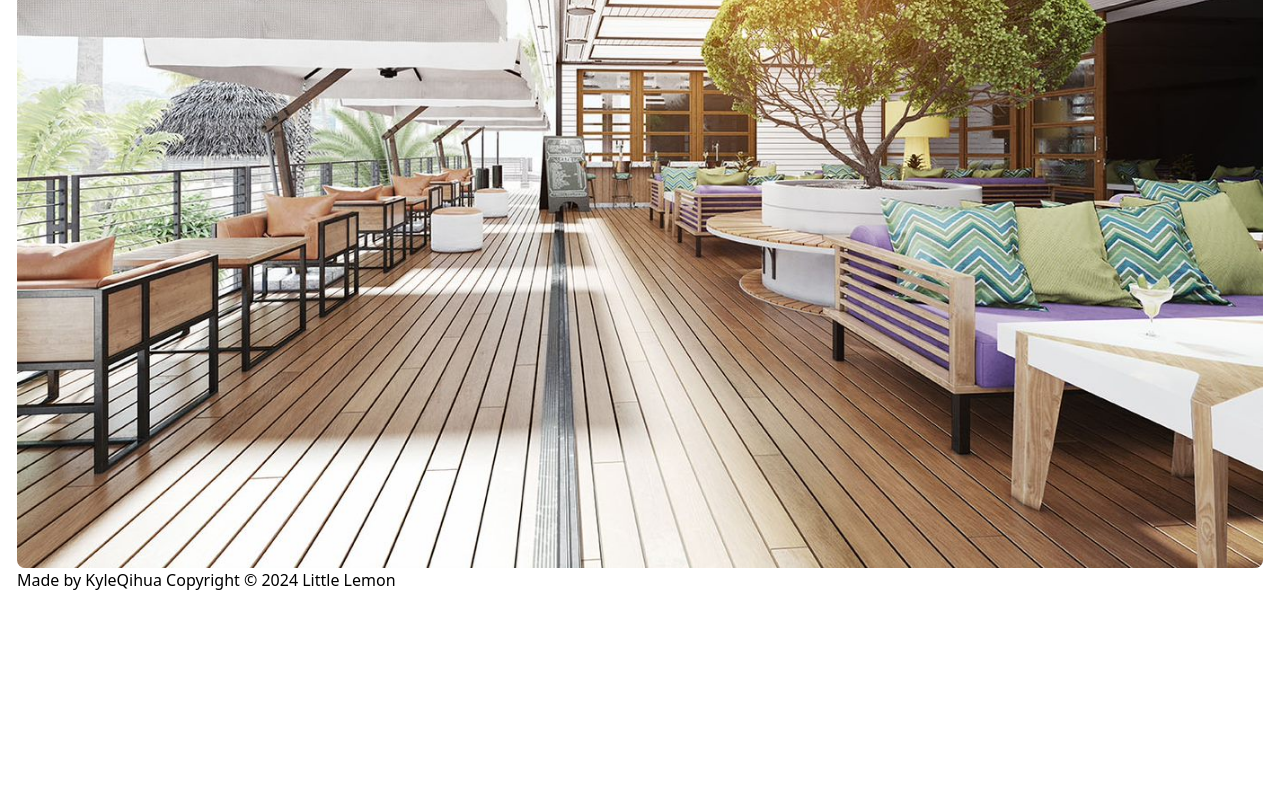
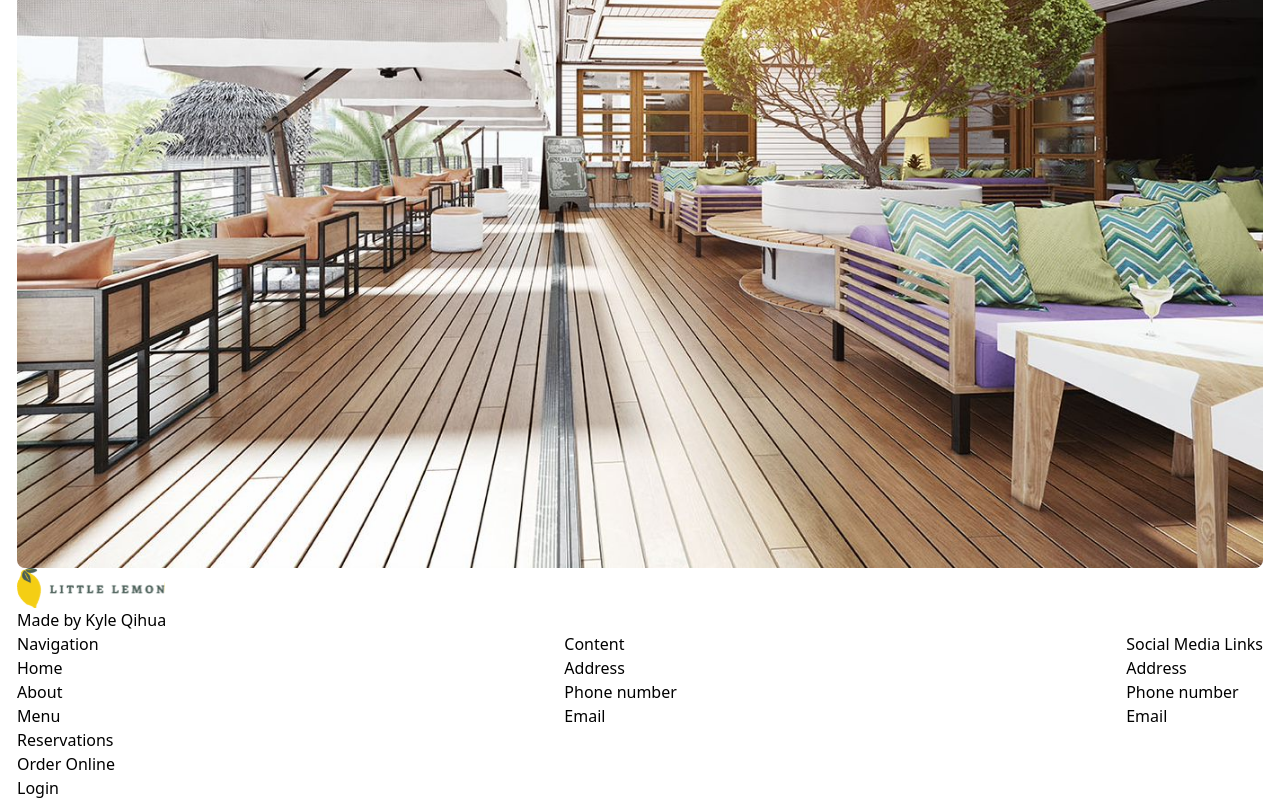
Before and after one commit to kyleqihua/meta-front-end-capstone-project, a React (Create React App) app: page / in a window 1280 px wide. Shown: the part 1458-2258 px from the top of the page. Before the commit the page ends 2050 px from the top, so only its background shows below. Built offline with nearby package versions, Linux system fonts and the light colour scheme.

Commit message:
add footer section

```diff
--- a/src/components/Footer.js
+++ b/src/components/Footer.js
@@ -1,4 +1,31 @@
+import Logo from '../assets/images/logo.svg';
+import Nav from './Nav';
 const Footer = () => {
-	return <footer>Made by KyleQihua Copyright © 2024 Little Lemon</footer>;
+	return (
+		<footer>
+			<div>
+				<img src={Logo} />
+				<h6>Made by Kyle Qihua</h6>
+			</div>
+			<div className="flex justify-between">
+				<div>
+					<h6>Navigation</h6>
+					<Nav variant="footer" />
+				</div>
+				<div>
+					<h6>Content</h6>
+					<p>Address</p>
+					<p>Phone number</p>
+					<p>Email</p>
+				</div>
+				<div>
+					<h6>Social Media Links</h6>
+					<p>Address</p>
+					<p>Phone number</p>
+					<p>Email</p>
+				</div>
+			</div>
+		</footer>
+	);
 };
 export default Footer;
--- a/src/components/Header.js
+++ b/src/components/Header.js
@@ -9,7 +9,7 @@ const Header = () => {
 			<img src={Hamburger} alt="hamburger menu icon" />
 			<img src={Logo} alt="logo" className="border" />
 			<img src={Basket} alt="basket icon" />
-			<Nav />
+			<Nav variant="header" />
 		</header>
 	);
 };
--- a/src/components/Nav.js
+++ b/src/components/Nav.js
@@ -1,8 +1,8 @@
 import { Link } from 'react-router-dom';
-const Nav = () => {
+const Nav = (props) => {
 	return (
-		<nav className="hidden sm:block">
-			<ul className="flex ">
+		<nav className={props.variant === 'header' ? 'hidden sm:block' : ''}>
+			<ul className={props.variant === 'header' ? 'flex' : 'flex flex-col'}>
 				<li>
 					<Link to="/" role="button">
 						Home
```
